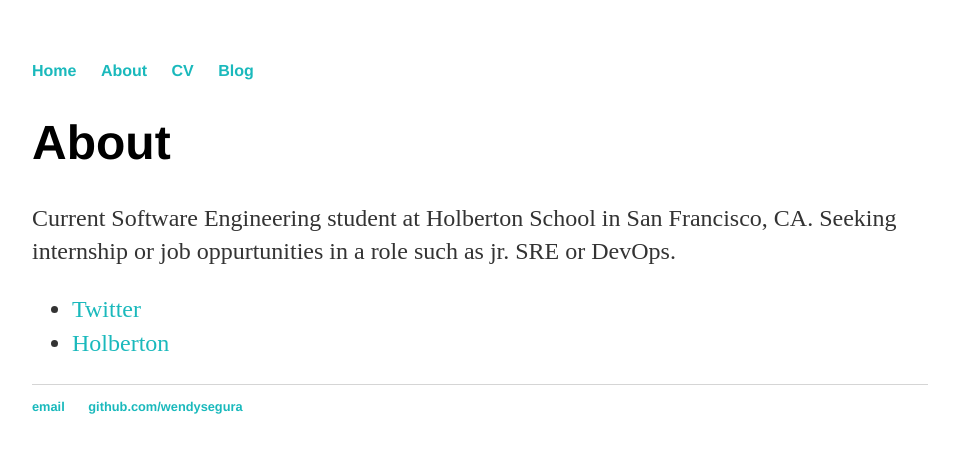
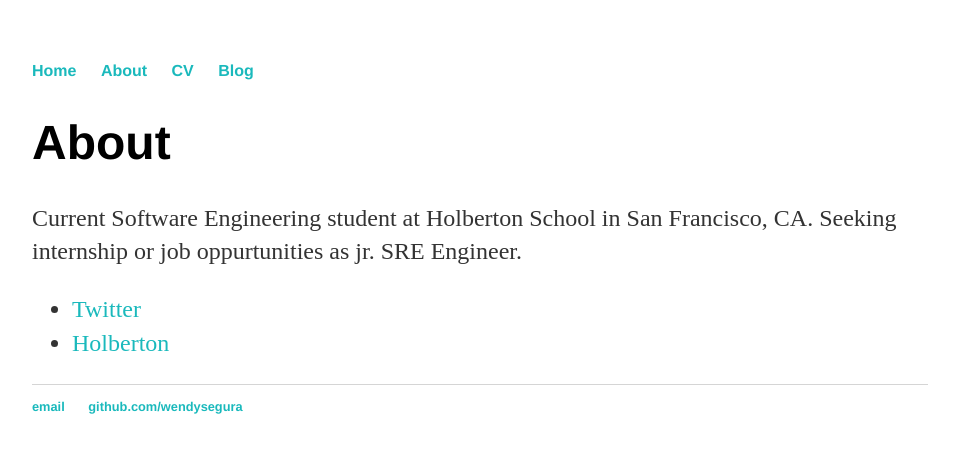
Before and after one commit to feliciahsieh/wendysegura.github.io, a Jekyll site: the page built from about/index.html, in a window 1280 px wide. Shown: the top 453 px of the page, without its empty margins (160-1119 px from the left). Built offline with Jekyll 4.4.1, drawn with Linux system fonts in a browser that asks for light colours.

Commit message:
Update index.html

```diff
--- a/about/index.html
+++ b/about/index.html
@@ -5,7 +5,7 @@ title: About Wendy Segura
 
 		<div class="about">
 			<h1>About</h1>
-			<p>Current Software Engineering student at Holberton School in San Francisco, CA. Seeking internship or job oppurtunities in a role such as jr. SRE or DevOps.</p>
+			<p>Current Software Engineering student at Holberton School in San Francisco, CA. Seeking internship or job oppurtunities as jr. SRE Engineer.</p>
 
 			<ul class="contacts">
 				<li><a href="https://twitter.com/gwenevere05">Twitter</a></li>
```
